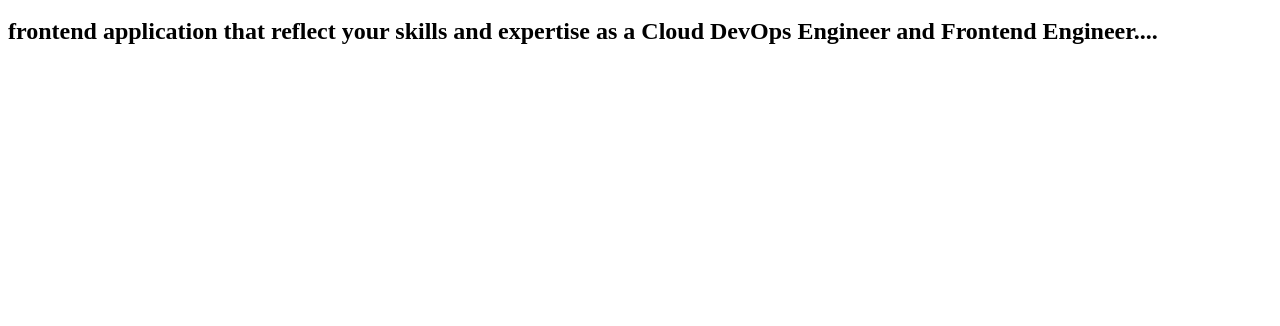
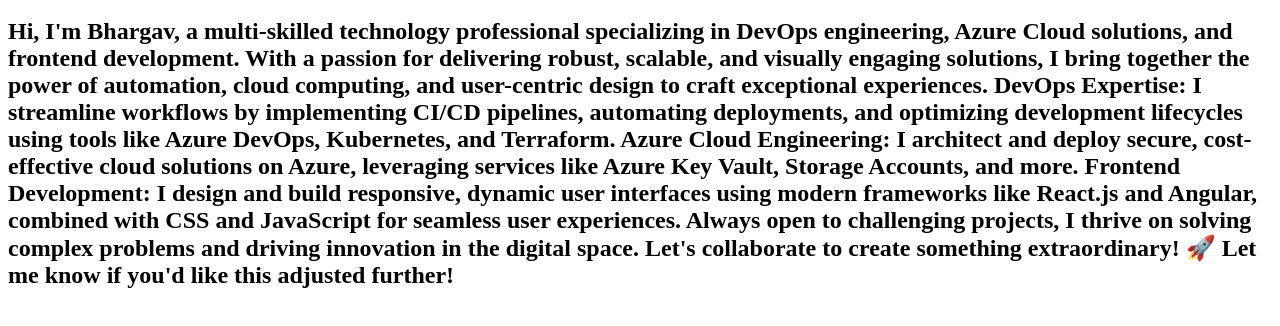
Before and after one commit to Bhargav1488-max/FD-UI-project, a plain HTML site: page index.html in a window 1280 px wide. Shown: the part 48-374 px from the top of the page. Drawn offline with Linux system fonts and the light colour scheme.

Commit message:
Update index.html

```diff
--- a/index.html
+++ b/index.html
@@ -1,4 +1,17 @@
 <h1>HTML / CloudFusion by Bhargav</h1>
 <section>
-<h2>frontend application that reflect your skills and expertise as a Cloud DevOps Engineer and Frontend Engineer....</h2>
+<h2>Hi, I'm Bhargav, a multi-skilled technology professional specializing in DevOps engineering, Azure Cloud solutions, and frontend development. With a passion for delivering robust, scalable, and visually engaging solutions, I bring together the power of automation, cloud computing, and user-centric design to craft exceptional experiences.
+
+DevOps Expertise:
+I streamline workflows by implementing CI/CD pipelines, automating deployments, and optimizing development lifecycles using tools like Azure DevOps, Kubernetes, and Terraform.
+
+Azure Cloud Engineering:
+I architect and deploy secure, cost-effective cloud solutions on Azure, leveraging services like Azure Key Vault, Storage Accounts, and more.
+
+Frontend Development:
+I design and build responsive, dynamic user interfaces using modern frameworks like React.js and Angular, combined with CSS and JavaScript for seamless user experiences.
+
+Always open to challenging projects, I thrive on solving complex problems and driving innovation in the digital space. Let's collaborate to create something extraordinary! 🚀
+
+Let me know if you'd like this adjusted further!</h2>
 </section>
```
